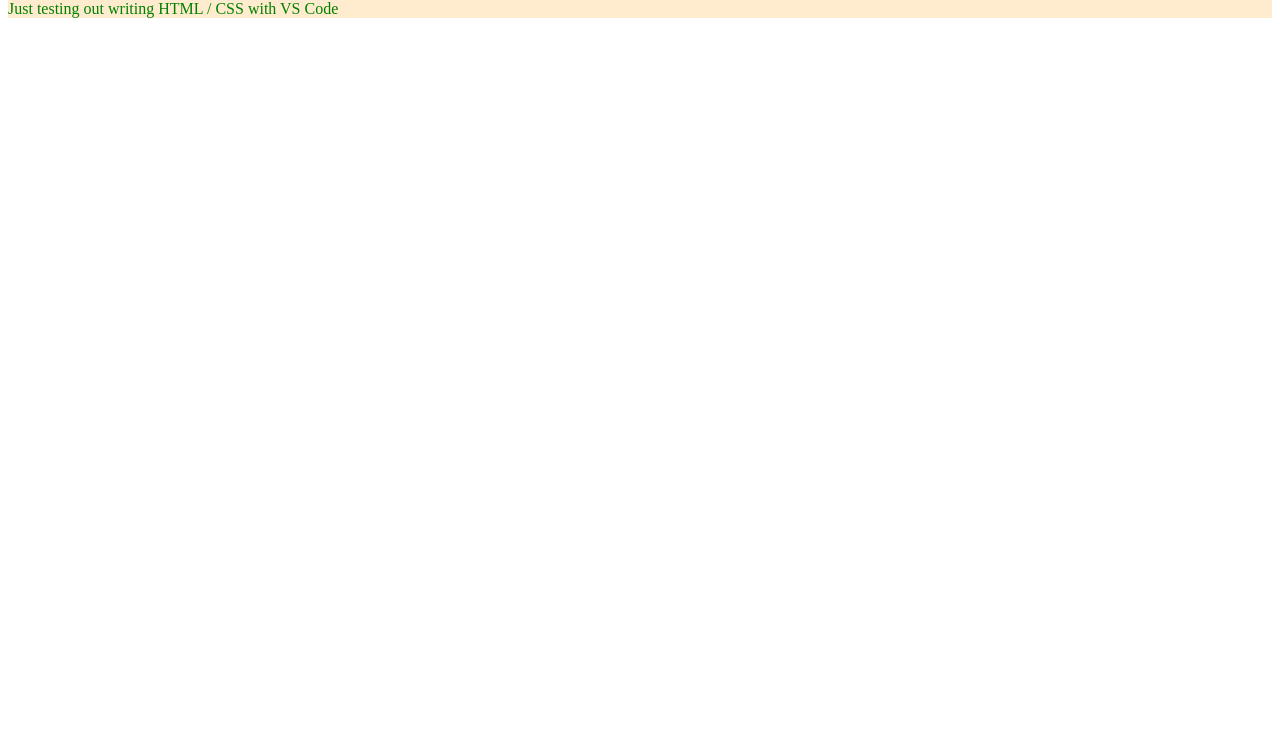
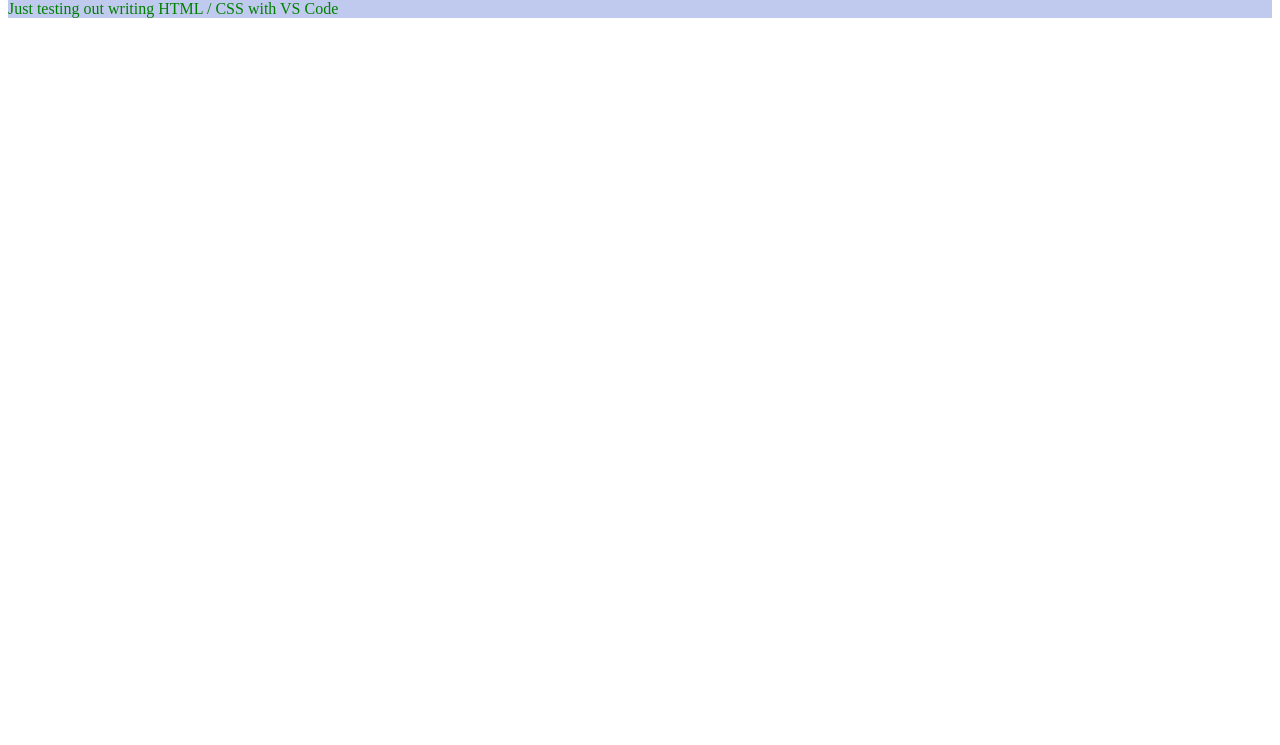
Before and after one commit to dkramlich64/VSCodeExample, a plain HTML site: page index.html in a window 1280 px wide. Shown: the part 55-800 px from the top of the page. Drawn offline with Linux system fonts and the light colour scheme.

Commit message:
Master Commit

```diff
--- a/style.css
+++ b/style.css
@@ -5,6 +5,6 @@ h1 {
 }
 
 p {
-    background-color: blanchedalmond;
+    background-color: #c0c9ee;
     color: green;
 }
```
